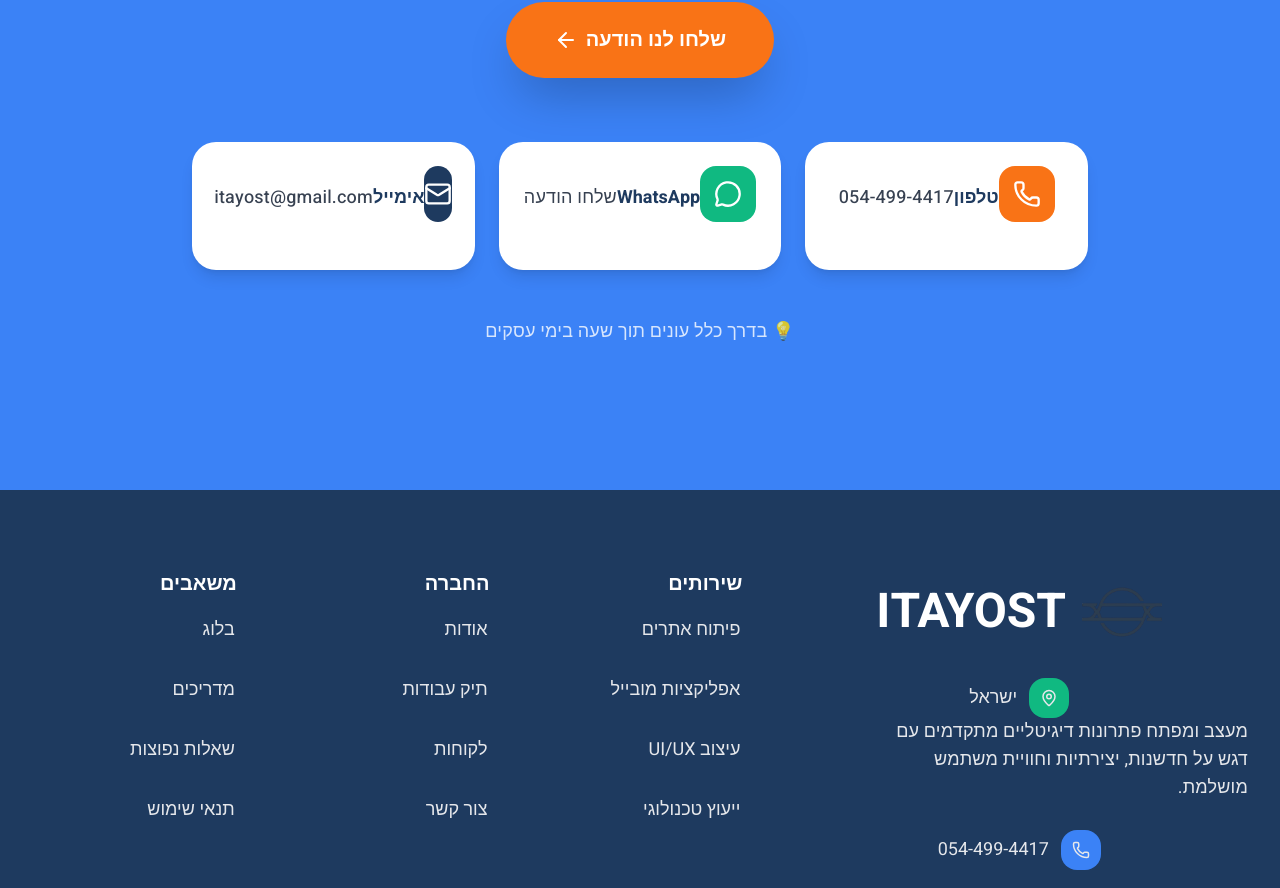
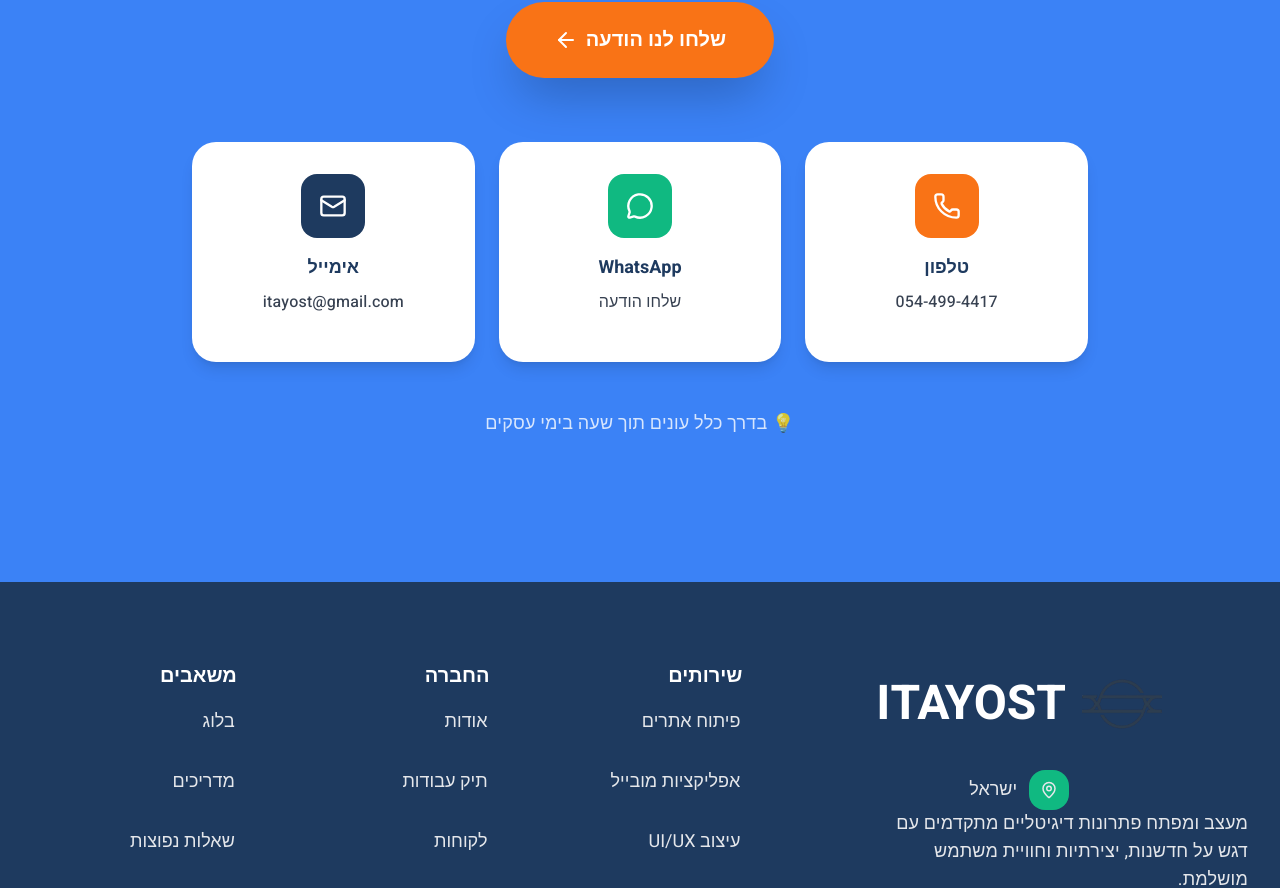
Before and after one commit to itayost/itayost-apple, a Next.js app: page / in a window 1280 px wide. Shown: the part 5701-6589 px from the top of the page. Built offline with nearby package versions, Linux system fonts and the light colour scheme; no server answers; a web font is replaced by a local one.

Commit message:
Update Contact.tsx

```diff
--- a/src/components/sections/Contact.tsx
+++ b/src/components/sections/Contact.tsx
@@ -116,15 +116,15 @@ export default function Contact() {
                   y: -8,
                   transition: { duration: 0.3, ease: bouncyEasing }
                 }}
-                className="bg-white rounded-3xl p-6 shadow-lg hover:shadow-2xl transition-shadow group"
+                className="bg-white rounded-3xl p-8 shadow-lg hover:shadow-2xl transition-shadow group flex flex-col items-center text-center"
               >
-                <div className={`inline-flex items-center justify-center w-14 h-14 ${method.color} rounded-2xl mb-6 group-hover:scale-110 transition-transform`}>
+                <div className={`flex items-center justify-center w-16 h-16 ${method.color} rounded-2xl mb-4 group-hover:scale-110 transition-transform`}>
                   <method.icon className="w-7 h-7 text-white" />
                 </div>
-                <h3 className="text-brand-navy font-bold text-lg mb-4">
+                <h3 className="text-brand-navy font-bold text-lg mb-2">
                   {method.title}
                 </h3>
-                <p className="text-brand-gray-700 font-medium">
+                <p className="text-brand-gray-700 font-medium text-base">
                   {method.value}
                 </p>
               </motion.a>
```
